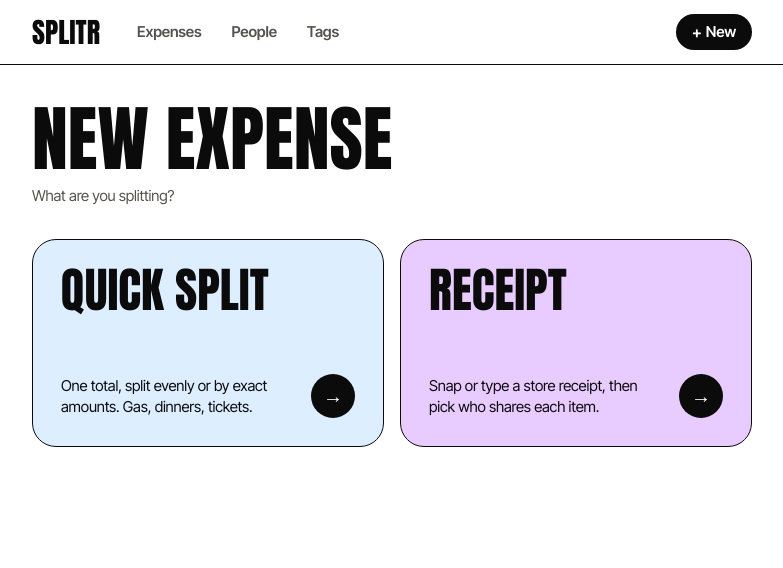
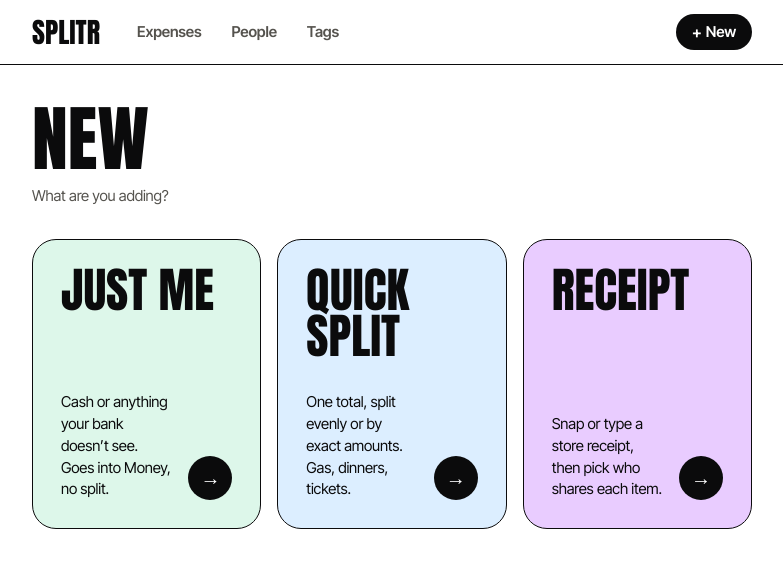
Before and after one commit to Aditya24Sharma/splitr, a Next.js app: page /expenses/new in a window 1280 px wide. Shown: the top 568 px of the page, without its empty margins (248-1031 px from the left). Built offline with nearby package versions, Linux system fonts and the light colour scheme; no server answers.

Commit message:
feat(splits): link a split to the charge it came from

```diff
--- a/app/api/expenses/[id]/route.ts
+++ b/app/api/expenses/[id]/route.ts
@@ -21,6 +21,16 @@ export async function GET(
       participants: true,
       payer: true,
       tags: { orderBy: { name: 'asc' } },
+      // select, not include: the bank row holds the Plaid access token
+      transaction: {
+        select: {
+          id: true,
+          date: true,
+          amount: true,
+          source: true,
+          account: { select: { name: true, mask: true, item: { select: { institutionName: true } } } },
+        },
+      },
     },
   })
 
--- a/app/api/expenses/route.ts
+++ b/app/api/expenses/route.ts
@@ -25,9 +25,29 @@ export async function POST(req: NextRequest) {
     return NextResponse.json({ error: `unknown tag: ${missing.join(', ')}` }, { status: 400 })
   }
 
+  // Optional: the bank or hand-added transaction this split was made from
+  const { transactionId } = (body ?? {}) as { transactionId?: unknown }
+  if (transactionId !== undefined) {
+    if (!Number.isInteger(transactionId)) {
+      return NextResponse.json({ error: 'transactionId must be an integer' }, { status: 400 })
+    }
+    const source = await prisma.transaction.findUnique({
+      where: { id: transactionId as number },
+      select: { expense: { select: { id: true } } },
+    })
+    if (!source) return NextResponse.json({ error: 'That transaction no longer exists' }, { status: 400 })
+    if (source.expense) {
+      return NextResponse.json({ error: 'That transaction is already split' }, { status: 409 })
+    }
+  }
+
   const expense = await prisma.$transaction(async (tx) => {
     const exp = await tx.expense.create({
-      data: { ...expenseFields(input), tags: { connect: connectTags(input.tags) } },
+      data: {
+        ...expenseFields(input),
+        tags: { connect: connectTags(input.tags) },
+        ...(transactionId !== undefined && { transactionId: transactionId as number }),
+      },
     })
     await createExpenseChildren(tx, exp.id, input)
     return tx.expense.findUniqueOrThrow({
--- a/app/expenses/[id]/page.tsx
+++ b/app/expenses/[id]/page.tsx
@@ -43,6 +43,14 @@ interface Expense {
     assignments: { personId: string }[];
   }[];
   tags: string[];
+  /** The bank or hand-added charge this split was made from */
+  transaction: {
+    id: number;
+    date: string;
+    amount: number;
+    source: "PLAID" | "MANUAL";
+    account: { name: string; mask: string | null; item: { institutionName: string | null } } | null;
+  } | null;
   breakdown: {
     payerId: string;
     perPerson: { personId: string; cents: number }[];
@@ -203,7 +211,7 @@ export default function ExpenseDetailPage({
           (body as { error?: string }).error ?? `Error ${res.status}`
         );
       }
-      router.push("/");
+      router.push(expense.transaction ? `/transactions/${expense.transaction.id}` : "/splits");
     } catch (err) {
       setDeleteError(
         err instanceof Error ? err.message : "Delete failed — please try again"
@@ -249,8 +257,8 @@ export default function ExpenseDetailPage({
     return (
       <div className="py-16 space-y-4 text-center">
         <p className="font-display text-4xl uppercase">Expense not found</p>
-        <Link href="/">
-          <Button variant="secondary">Back to home</Button>
+        <Link href="/splits">
+          <Button variant="secondary">Back to splits</Button>
         </Link>
       </div>
     );
@@ -265,8 +273,8 @@ export default function ExpenseDetailPage({
         >
           {loadError ?? "Something went wrong."}
         </p>
-        <Link href="/">
-          <Button variant="secondary">Back to home</Button>
+        <Link href="/splits">
+          <Button variant="secondary">Back to splits</Button>
         </Link>
       </div>
     );
@@ -290,10 +298,10 @@ export default function ExpenseDetailPage({
   return (
     <div className="space-y-8">
       <Link
-        href="/"
+        href="/splits"
         className="inline-flex items-center gap-1.5 text-sm font-semibold text-ink-muted hover:text-ink transition-colors"
       >
-        ← Expenses
+        ← Splits
       </Link>
 
       {/* ── Header ──────────────────────────────────────────────────────── */}
@@ -316,6 +324,27 @@ export default function ExpenseDetailPage({
           </div>
         </div>
       </header>
+
+      {/* ── Source charge ───────────────────────────────────────────────── */}
+      {expense.transaction && (
+        <Link
+          href={`/transactions/${expense.transaction.id}`}
+          className="flex items-center gap-3 rounded-3xl border border-ink bg-mist px-5 py-3 text-sm hover:bg-sun/40 transition-colors"
+        >
+          <span className="flex-1 min-w-0 truncate">
+            From your{" "}
+            <span className="font-semibold">
+              {expense.transaction.account
+                ? `${expense.transaction.account.item.institutionName ?? expense.transaction.account.name}${
+                    expense.transaction.account.mask ? ` •• ${expense.transaction.account.mask}` : ""
+                  }`
+                : "cash"}
+            </span>{" "}
+            charge of <span className="font-semibold tabular-nums">{formatUSD(expense.transaction.amount)}</span>
+          </span>
+          <span aria-hidden="true">→</span>
+        </Link>
+      )}
 
       {/* ── Actions ─────────────────────────────────────────────────────── */}
       <div className="flex items-center gap-2 flex-wrap">
--- a/app/expenses/new/itemized/page.tsx
+++ b/app/expenses/new/itemized/page.tsx
@@ -2,6 +2,8 @@
 
 import { useState, useEffect, useRef, use } from "react";
 import { useRouter } from "next/navigation";
+import { txLabel, type TxView } from "@/lib/transactions";
+import { loadSourceTx } from "@/lib/source-tx";
 import Link from "next/link";
 import { Button } from "@/components/ui/Button";
 import { Field, Input } from "@/components/ui/Field";
@@ -26,6 +28,7 @@ interface Person {
   name: string;
   colorHex: string;
   isDefault: boolean;
+  isMe: boolean;
   archived: boolean;
 }
 
@@ -104,12 +107,14 @@ function savedItemToRow(it: SavedExpense["items"][number]): ItemRow {
 export default function NewItemizedPage({
   searchParams,
 }: {
-  searchParams: Promise<{ edit?: string }>;
+  searchParams: Promise<{ edit?: string; fromTx?: string }>;
 }) {
-  // ?edit=<id> opens this form pre-filled to edit a saved expense
-  const { edit: editId } = use(searchParams);
+  // ?edit=<id> opens this form pre-filled to edit a saved expense;
+  // ?fromTx=<id> pre-fills it from a charge in Money and links the two
+  const { edit: editId, fromTx } = use(searchParams);
   const router = useRouter();
   const [editLoadError, setEditLoadError] = useState<string | null>(null);
+  const [sourceTx, setSourceTx] = useState<TxView | null>(null);
 
   // People
   const [people, setPeople] = useState<Person[]>([]);
@@ -151,8 +156,9 @@ export default function NewItemizedPage({
     Promise.all([
       fetch("/api/people").then((r) => r.json() as Promise<Person[]>),
       editId ? loadSavedExpense(editId) : null,
+      fromTx && !editId ? loadSourceTx(fromTx) : null,
     ])
-      .then(([data, saved]) => {
+      .then(([data, saved, tx]) => {
         setPeople(data);
         if (saved) {
           const active = new Set(data.map((p) => p.id));
@@ -173,20 +179,27 @@ export default function NewItemizedPage({
           setStep("table");
           return;
         }
-        const def = data.find((p) => p.isDefault) ?? data[0];
+        if (tx) {
+          setSourceTx(tx);
+          setStore(txLabel(tx));
+          setPurchasedAt(tx.date);
+        }
+        // A charge from Money is yours, so you paid
+        const def = (tx && data.find((p) => p.isMe)) || data.find((p) => p.isDefault) || data[0];
         if (def) setPayerId(def.id);
       })
       .catch((err) => {
-        if (editId) {
+        if (editId || fromTx) {
           setEditLoadError(err instanceof Error ? err.message : "Couldn't load the expense.");
         }
       })
       .finally(() => setPeopleLoading(false));
-  }, [editId]);
+  }, [editId, fromTx]);
 
-  // Derived: IDs of default (roommate) people — used as initial assignees
+  // Derived: IDs of default (roommate) people — used as initial assignees.
+  // On your own charge you're in on every item too, unless you untick yourself.
   const defaultAssigneeIds = people
-    .filter((p) => p.isDefault)
+    .filter((p) => p.isDefault || (sourceTx && p.isMe))
     .map((p) => p.id);
 
   // ---------------------------------------------------------------------------
@@ -194,7 +207,7 @@ export default function NewItemizedPage({
   // ---------------------------------------------------------------------------
 
   function enterManually() {
-    const ids = people.filter((p) => p.isDefault).map((p) => p.id);
+    const ids = defaultAssigneeIds;
     setRows([makeRow(ids)]);
     setParseError(null);
     setStep("table");
@@ -227,7 +240,7 @@ export default function NewItemizedPage({
       }
 
       const parsed: ParsedReceipt = await res.json();
-      const ids = people.filter((p) => p.isDefault).map((p) => p.id);
+      const ids = defaultAssigneeIds;
 
       setRows(parsed.items.map((it) => parsedItemToRow(it, ids)));
       setStore(parsed.store ?? "");
@@ -243,7 +256,7 @@ export default function NewItemizedPage({
         err instanceof Error ? err.message : "Receipt parse failed";
       setParseError(msg);
       // Fall back to an empty editable table so manual entry is always available
-      const ids = people.filter((p) => p.isDefault).map((p) => p.id);
+      const ids = defaultAssigneeIds;
       setRows([makeRow(ids)]);
       setStep("table");
     } finally {
@@ -358,6 +371,7 @@ export default function NewItemizedPage({
       ...(purchasedAt ? { purchasedAt } : {}),
       tags,
       payerId,
+      ...(sourceTx && { transactionId: sourceTx.id }),
       taxCents: toCents(parseFloat(taxDollars) || 0),
       items: rows.map((row) => ({
         name: row.name.trim() || "Item",
@@ -440,8 +454,8 @@ export default function NewItemizedPage({
         >
           {editLoadError}
         </p>
-        <Link href={`/expenses/${editId}`}>
-          <Button variant="secondary">Back to expense</Button>
+        <Link href={editId ? `/expenses/${editId}` : fromTx ? `/transactions/${fromTx}` : "/splits"}>
+          <Button variant="secondary">{editId ? "Back to expense" : "Back"}</Button>
         </Link>
       </div>
     );
@@ -469,10 +483,10 @@ export default function NewItemizedPage({
     <div className="space-y-9">
       <header>
         <Link
-          href={editId ? `/expenses/${editId}` : "/expenses/new"}
+          href={editId ? `/expenses/${editId}` : fromTx ? `/expenses/new?fromTx=${fromTx}` : "/expenses/new"}
           className="text-sm font-semibold text-ink-muted hover:text-ink"
         >
-          ← {editId ? "Back to expense" : "New expense"}
+          ← {editId ? "Back to expense" : fromTx ? "Split it" : "New"}
         </Link>
         <h1 className="mt-4 font-display text-6xl sm:text-7xl uppercase">
           {editId ? "Edit receipt" : "Receipt"}
@@ -480,6 +494,12 @@ export default function NewItemizedPage({
         {editId && (
           <p className="mt-3 text-sm text-ink-muted">
             Saving clears &ldquo;logged to Splitwise&rdquo; so you remember to update it there.
+          </p>
+        )}
+        {sourceTx && (
+          <p className="mt-3 text-sm text-ink-muted">
+            For your <span className="font-semibold text-ink tabular-nums">{formatUSD(sourceTx.amount)}</span>{" "}
+            charge. Your share comes off what you spent in Money.
           </p>
         )}
       </header>
@@ -635,16 +655,28 @@ export default function NewItemizedPage({
             summary={
               <>
                 <span className="font-semibold tabular-nums">{formatUSD(itemsTotalCents)}</span>
-                <span className="text-ink-muted">
-                  {" "}· {rows.length} item{rows.length === 1 ? "" : "s"}
-                </span>
+                {sourceTx ? (
+                  <span
+                    className={
+                      itemsTotalCents === sourceTx.amount ? "text-ink-muted" : "text-danger font-semibold"
+                    }
+                  >
+                    {itemsTotalCents === sourceTx.amount
+                      ? " · matches the charge"
+                      : ` of ${formatUSD(sourceTx.amount)} charge`}
+                  </span>
+                ) : (
+                  <span className="text-ink-muted">
+                    {" "}· {rows.length} item{rows.length === 1 ? "" : "s"}
+                  </span>
+                )}
               </>
             }
             saveLabel={editId ? "Save changes" : "Save"}
             canSave={canSave}
             saving={saving}
             onSave={handleSave}
-            cancelHref={editId ? `/expenses/${editId}` : "/"}
+            cancelHref={editId ? `/expenses/${editId}` : fromTx ? `/transactions/${fromTx}` : "/splits"}
           >
             <span className="hidden sm:inline-flex">
               <CopyButton summary={copySummary} disabled={!copySummary} />
--- a/app/expenses/new/page.tsx
+++ b/app/expenses/new/page.tsx
@@ -1,33 +1,103 @@
 import Link from "next/link";
+import { prisma } from "@/lib/db";
+import { formatUSD } from "@/lib/money";
 
-const CHOICES = [
+const SPLIT_CHOICES = [
   {
-    href: "/expenses/new/simple",
+    path: "/expenses/new/simple",
     title: "Quick split",
     body: "One total, split evenly or by exact amounts. Gas, dinners, tickets.",
     color: "bg-sky",
   },
   {
-    href: "/expenses/new/itemized",
+    path: "/expenses/new/itemized",
     title: "Receipt",
     body: "Snap or type a store receipt, then pick who shares each item.",
     color: "bg-lavender",
   },
 ] as const;
 
-export default function NewExpensePage() {
+const JUST_ME = {
+  path: "/transactions/new",
+  title: "Just me",
+  body: "Cash or anything your bank doesn’t see. Goes into Money, no split.",
+  color: "bg-mint-dim",
+} as const;
+
+export default async function NewExpensePage({
+  searchParams,
+}: {
+  searchParams: Promise<{ fromTx?: string }>;
+}) {
+  // ?fromTx=<id> splits a charge that's already in Money
+  const { fromTx } = await searchParams;
+  const txId = Number(fromTx);
+  const tx = fromTx && Number.isInteger(txId)
+    ? await prisma.transaction.findUnique({
+        where: { id: txId },
+        select: {
+          id: true,
+          name: true,
+          merchantName: true,
+          amount: true,
+          date: true,
+          expense: { select: { id: true } },
+          account: { select: { mask: true, name: true, item: { select: { institutionName: true } } } },
+        },
+      })
+    : null;
+
+  const choices = tx ? SPLIT_CHOICES : [JUST_ME, ...SPLIT_CHOICES];
+  const query = tx ? `?fromTx=${tx.id}` : "";
+
   return (
     <div className="space-y-8">
       <header>
-        <h1 className="font-display text-6xl sm:text-7xl uppercase">New expense</h1>
-        <p className="mt-3 text-sm text-ink-muted">What are you splitting?</p>
+        {tx && (
+          <Link
+            href={`/transactions/${tx.id}`}
+            className="text-sm font-semibold text-ink-muted hover:text-ink"
+          >
+            ← Back to charge
+          </Link>
+        )}
+        <h1 className={`${tx ? "mt-4 " : ""}font-display text-6xl sm:text-7xl uppercase`}>
+          {tx ? "Split it" : "New"}
+        </h1>
+        <p className="mt-3 text-sm text-ink-muted">
+          {tx ? "How do you want to split it?" : "What are you adding?"}
+        </p>
       </header>
 
-      <div className="grid grid-cols-1 sm:grid-cols-2 gap-4">
-        {CHOICES.map((c) => (
+      {tx && (
+        <div className="rounded-3xl border border-ink bg-mist px-5 py-4 flex items-center gap-4">
+          <div className="flex-1 min-w-0">
+            <p className="font-semibold truncate">{tx.merchantName || tx.name}</p>
+            <p className="text-sm text-ink-muted truncate">
+              {new Date(`${tx.date}T00:00`).toLocaleDateString("en-US", { month: "short", day: "numeric", year: "numeric" })}
+              {" · "}
+              {tx.account
+                ? `${tx.account.item.institutionName ?? tx.account.name}${tx.account.mask ? ` •• ${tx.account.mask}` : ""}`
+                : "Cash"}
+            </p>
+          </div>
+          <p className="font-display text-4xl tabular-nums">{formatUSD(tx.amount)}</p>
+        </div>
+      )}
+
+      {tx?.expense ? (
+        <div className="rounded-3xl border border-ink bg-sun/40 px-5 py-4 text-sm">
+          This charge is already split.{" "}
+          <Link href={`/expenses/${tx.expense.id}`} className="font-semibold underline underline-offset-4">
+            Open the split
+          </Link>
+        </div>
+      ) : (
+        <div className={`grid grid-cols-1 gap-4 ${choices.length === 3 ? "sm:grid-cols-3" : "sm:grid-cols-2"}`}>
+          {choices.map((c) => (
             <Link
-            key={c.href}
-            href={c.href}
+              key={c.path}
+              href={c.path + (c.path === JUST_ME.path ? "" : query)}
               className={[
                 "group rise block rounded-3xl border border-ink p-6 sm:p-7 min-h-52",
                 "flex flex-col justify-between gap-8 transition-transform duration-200",
@@ -49,6 +119,7 @@ export default function NewExpensePage() {
             </Link>
           ))}
         </div>
+      )}
     </div>
   );
 }
--- a/app/expenses/new/simple/page.tsx
+++ b/app/expenses/new/simple/page.tsx
@@ -12,6 +12,8 @@ import { Section } from "@/components/ui/Section";
 import { toCents, formatUSD } from "@/lib/money";
 import { splitSimpleEven, splitSimpleExact } from "@/lib/split";
 import { expenseDay } from "@/lib/expense-filter";
+import { txLabel, type TxView } from "@/lib/transactions";
+import { loadSourceTx } from "@/lib/source-tx";
 
 // ---------------------------------------------------------------------------
 // Types
@@ -22,6 +24,7 @@ interface Person {
   name: string;
   colorHex: string;
   isDefault: boolean;
+  isMe: boolean;
   archived: boolean;
 }
 
@@ -58,12 +61,14 @@ async function loadSavedExpense(id: string): Promise<SavedExpense> {
 export default function NewSimplePage({
   searchParams,
 }: {
-  searchParams: Promise<{ edit?: string }>;
+  searchParams: Promise<{ edit?: string; fromTx?: string }>;
 }) {
-  // ?edit=<id> opens this form pre-filled to edit a saved expense
-  const { edit: editId } = use(searchParams);
+  // ?edit=<id> opens this form pre-filled to edit a saved expense;
+  // ?fromTx=<id> pre-fills it from a charge in Money and links the two
+  const { edit: editId, fromTx } = use(searchParams);
   const router = useRouter();
   const [editLoadError, setEditLoadError] = useState<string | null>(null);
+  const [sourceTx, setSourceTx] = useState<TxView | null>(null);
 
   // People
   const [people, setPeople] = useState<Person[]>([]);
@@ -97,8 +102,9 @@ export default function NewSimplePage({
     Promise.all([
       fetch("/api/people").then((r) => r.json() as Promise<Person[]>),
       editId ? loadSavedExpense(editId) : null,
+      fromTx && !editId ? loadSourceTx(fromTx) : null,
     ])
-      .then(([data, saved]) => {
+      .then(([data, saved, tx]) => {
         setPeople(data);
         if (saved) {
           const active = new Set(data.map((p) => p.id));
@@ -123,21 +129,35 @@ export default function NewSimplePage({
           );
           return;
         }
-        const def = data.find((p) => p.isDefault) ?? data[0];
-        if (def) setPayerId(def.id);
         // Pre-check default (roommate) people
         const defaultIds = new Set(
           data.filter((p) => p.isDefault).map((p) => p.id)
         );
+        if (tx) {
+          setSourceTx(tx);
+          setAmountDollars((tx.amount / 100).toFixed(2));
+          setDescription(txLabel(tx));
+          setPurchasedAt(tx.date);
+          // It's your charge, so you paid and you're in on it
+          const me = data.find((p) => p.isMe);
+          if (me) {
+            setPayerId(me.id);
+            defaultIds.add(me.id);
+          }
+          setParticipantIds(defaultIds);
+          return;
+        }
+        const def = data.find((p) => p.isDefault) ?? data[0];
+        if (def) setPayerId(def.id);
         setParticipantIds(defaultIds.size > 0 ? defaultIds : new Set());
       })
       .catch((err) => {
-        if (editId) {
+        if (editId || fromTx) {
           setEditLoadError(err instanceof Error ? err.message : "Couldn't load the expense.");
         }
       })
       .finally(() => setPeopleLoading(false));
-  }, [editId]);
+  }, [editId, fromTx]);
 
   // ---------------------------------------------------------------------------
   // Derived values
@@ -262,6 +282,7 @@ export default function NewSimplePage({
       payerId,
       totalCents,
       splitMethod,
+      ...(sourceTx && { transactionId: sourceTx.id }),
       participants: participantList.map((p) => ({
         personId: p.id,
         ...(splitMethod === "EXACT"
@@ -309,8 +330,8 @@ export default function NewSimplePage({
         >
           {editLoadError}
         </p>
-        <Link href={`/expenses/${editId}`}>
-          <Button variant="secondary">Back to expense</Button>
+        <Link href={editId ? `/expenses/${editId}` : fromTx ? `/transactions/${fromTx}` : "/splits"}>
+          <Button variant="secondary">{editId ? "Back to expense" : "Back"}</Button>
         </Link>
       </div>
     );
@@ -342,10 +363,10 @@ export default function NewSimplePage({
     <div className="space-y-9">
       <header>
         <Link
-          href={editId ? `/expenses/${editId}` : "/expenses/new"}
+          href={editId ? `/expenses/${editId}` : fromTx ? `/expenses/new?fromTx=${fromTx}` : "/expenses/new"}
           className="text-sm font-semibold text-ink-muted hover:text-ink"
         >
-          ← {editId ? "Back to expense" : "New expense"}
+          ← {editId ? "Back to expense" : fromTx ? "Split it" : "New"}
         </Link>
         <h1 className="mt-4 font-display text-6xl sm:text-7xl uppercase">
           {editId ? "Edit split" : "Quick split"}
@@ -353,6 +374,12 @@ export default function NewSimplePage({
         {editId && (
           <p className="mt-3 text-sm text-ink-muted">
             Saving clears &ldquo;logged to Splitwise&rdquo; so you remember to update it there.
+          </p>
+        )}
+        {sourceTx && (
+          <p className="mt-3 text-sm text-ink-muted">
+            From your <span className="font-semibold text-ink tabular-nums">{formatUSD(sourceTx.amount)}</span>{" "}
+            charge. Your share comes off what you spent in Money.
           </p>
         )}
       </header>
@@ -404,6 +431,7 @@ export default function NewSimplePage({
         {peopleLoading ? (
           <p className="text-sm text-ink-faint">Loading…</p>
         ) : (
+          <>
           <div className="flex flex-wrap gap-2" role="radiogroup" aria-label="Who paid">
             {people.map((p) => (
               <PersonChip
@@ -415,6 +443,13 @@ export default function NewSimplePage({
               />
             ))}
           </div>
+          {sourceTx && !people.some((p) => p.isMe) && (
+            <p className="text-sm text-ink-muted">
+              Pick yourself. To skip this next time, mark yourself as{" "}
+              <Link href="/people" className="font-semibold underline underline-offset-4">This is me</Link>.
+            </p>
+          )}
+          </>
         )}
       </Section>
 
@@ -564,7 +599,7 @@ export default function NewSimplePage({
         canSave={canSave}
         saving={saving}
         onSave={handleSave}
-        cancelHref={editId ? `/expenses/${editId}` : "/"}
+        cancelHref={editId ? `/expenses/${editId}` : fromTx ? `/transactions/${fromTx}` : "/splits"}
       />
     </div>
   );
--- /dev/null
+++ b/lib/source-tx.ts
@@ -0,0 +1,11 @@
+import type { TxView } from '@/lib/transactions'
+
+/** Loads the Money charge a new split starts from (?fromTx=<id>). */
+export async function loadSourceTx(id: string): Promise<TxView> {
+  const r = await fetch(`/api/transactions/${id}`)
+  if (r.status === 404) throw new Error('That charge no longer exists.')
+  if (!r.ok) throw new Error(`Failed to load the charge (HTTP ${r.status})`)
+  const tx = (await r.json()) as TxView
+  if (tx.split) throw new Error('This charge is already split.')
+  return tx
+}
```
Lines whose indentation alone changed are shown as unchanged.
